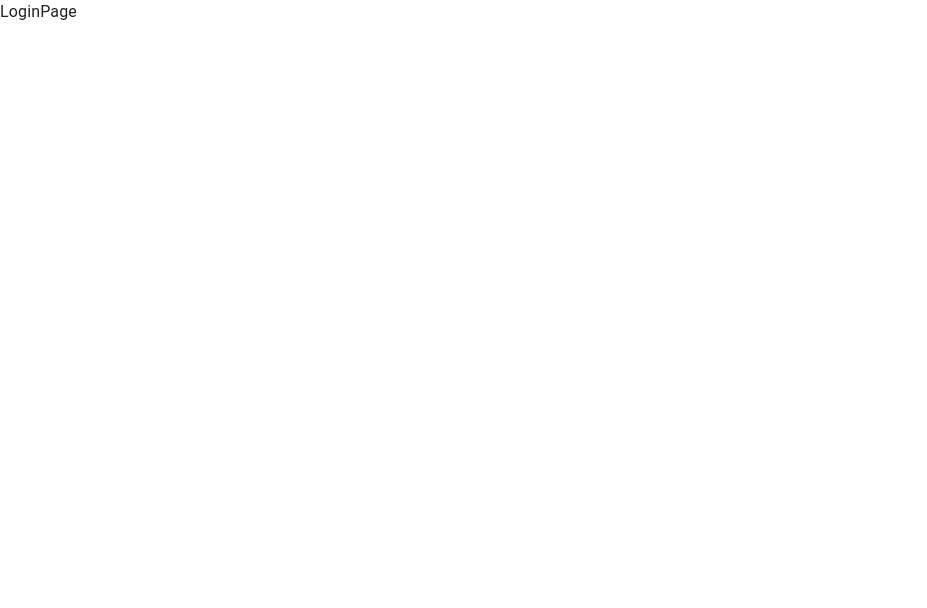
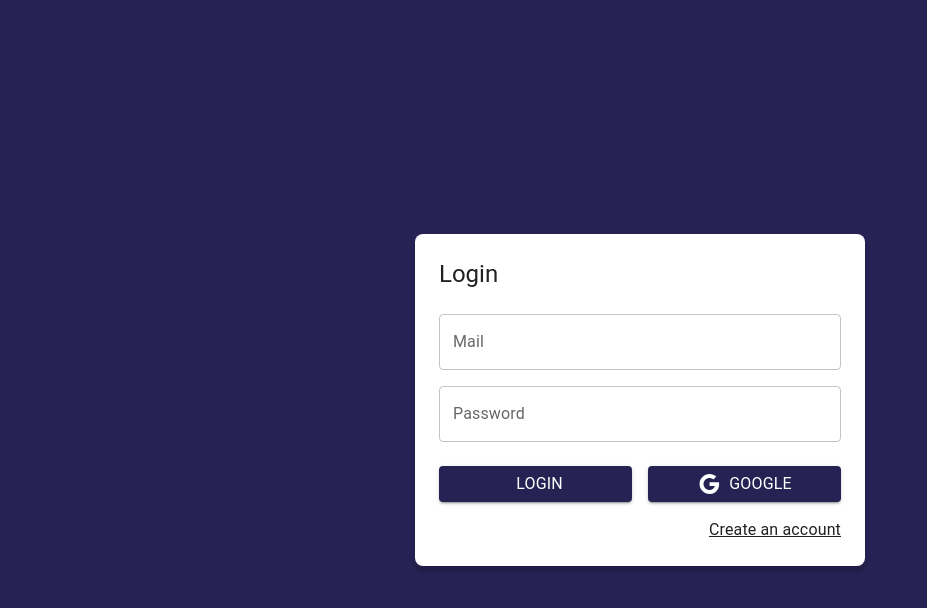
Before and after one commit to darsay8/journal-app-v2, a React (Vite) app: page /auth/login in a window 1280 px wide. Shown: the top 608 px of the page, without its empty margins (0-927 px from the left). Built offline with nearby package versions, Linux system fonts and the light colour scheme.

Commit message:
auth-layout

```diff
--- /dev/null
+++ b/src/auth/layout/AuthLayout.jsx
@@ -0,0 +1,26 @@
+import { Grid, Typography } from '@mui/material'
+
+export const AuthLayout = ({ children, title = '' }) => {
+  return (
+    <Grid
+      container
+      spacing={0}
+      direction="column"
+      alignItems="center"
+      justifyContent="center"
+      sx={{ minHeight: '100vh', backgroundColor: 'primary.main', padding: 4 }}
+    >
+      <Grid
+        item
+        className="box-shadow"
+        xs={3}
+        sx={{ backgroundColor: 'white', padding: 3, borderRadius: 2, width: { sm: 450 } }}
+      >
+        <Typography variant="h5" sx={{ mb: 1 }}>
+          {title}
+        </Typography>
+        {children}
+      </Grid>
+    </Grid>
+  )
+}
--- a/src/auth/pages/LoginPage.jsx
+++ b/src/auth/pages/LoginPage.jsx
@@ -1,3 +1,42 @@
+import { Google } from '@mui/icons-material'
+import { Button, Grid, Link, TextField, Typography } from '@mui/material'
+import { Link as RouterLink } from 'react-router-dom'
+import { AuthLayout } from '../layout/AuthLayout'
+
 export const LoginPage = () => {
-  return <div>LoginPage</div>
+  return (
+    <AuthLayout title="Login">
+      <form>
+        <Grid container>
+          <Grid item xs={12} sx={{ mt: 2 }}>
+            <TextField label="Mail" type="email" placeholder="name@mail.com" fullWidth></TextField>
+          </Grid>
+          <Grid item xs={12} sx={{ mt: 2 }}>
+            <TextField label="Password" type="password" placeholder="******" fullWidth></TextField>
+          </Grid>
+
+          <Grid container spacing={2} sx={{ mb: 2, mt: 1 }}>
+            <Grid item xs={12} sm={6}>
+              <Button variant="contained" fullWidth>
+                <Typography sx={{ ml: 1 }}>Login</Typography>
+              </Button>
+            </Grid>
+            <Grid item xs={12} sm={6}>
+              <Button variant="contained" fullWidth>
+                <Google />
+                <Typography sx={{ ml: 1 }}>Google</Typography>
+              </Button>
+            </Grid>
+          </Grid>
+
+          <Grid container direction="row" justifyContent="end">
+            <Link component={RouterLink} color="inherit" to="/auth/register">
+              {' '}
+              Create an account
+            </Link>
+          </Grid>
+        </Grid>
+      </form>
+    </AuthLayout>
+  )
 }
--- a/src/auth/pages/RegisterPage.jsx
+++ b/src/auth/pages/RegisterPage.jsx
@@ -1,3 +1,40 @@
+import { Button, Grid, Link, TextField, Typography } from '@mui/material'
+import { Link as RouterLink } from 'react-router-dom'
+import { AuthLayout } from '../layout/AuthLayout'
+import { Google } from '@mui/icons-material'
+
 export const RegisterPage = () => {
-  return <div>RegisterPage</div>
+  return (
+    <AuthLayout title="Register">
+      <form>
+        <Grid container>
+          <Grid item xs={12} sx={{ mt: 2 }}>
+            <TextField label="Name" type="text" placeholder="name" fullWidth></TextField>
+          </Grid>
+          <Grid item xs={12} sx={{ mt: 2 }}>
+            <TextField label="Mail" type="email" placeholder="name@mail.com" fullWidth></TextField>
+          </Grid>
+          <Grid item xs={12} sx={{ mt: 2 }}>
+            <TextField label="Password" type="password" placeholder="******" fullWidth></TextField>
+          </Grid>
+
+          <Grid container spacing={2} sx={{ mb: 2, mt: 1 }}>
+            <Grid item xs={12}>
+              <Button variant="contained" fullWidth>
+                <Typography sx={{ ml: 1 }}>Register</Typography>
+              </Button>
+            </Grid>
+          </Grid>
+
+          <Grid container direction="row" justifyContent="end">
+            <Typography sx={{ mr: 1 }}>Already have an account?</Typography>
+            <Link component={RouterLink} color="inherit" to="/auth/login">
+              {' '}
+              Sign in
+            </Link>
+          </Grid>
+        </Grid>
+      </form>
+    </AuthLayout>
+  )
 }
--- a/src/styles.css
+++ b/src/styles.css
@@ -16,3 +16,7 @@
   color: rgba(255, 255, 255, 0.87);
   background-color: #242424;
 }
+
+.box-shadow {
+  box-shadow: 0px 5px 5px rgba(0, 0, 0, 0.2);
+}
```
